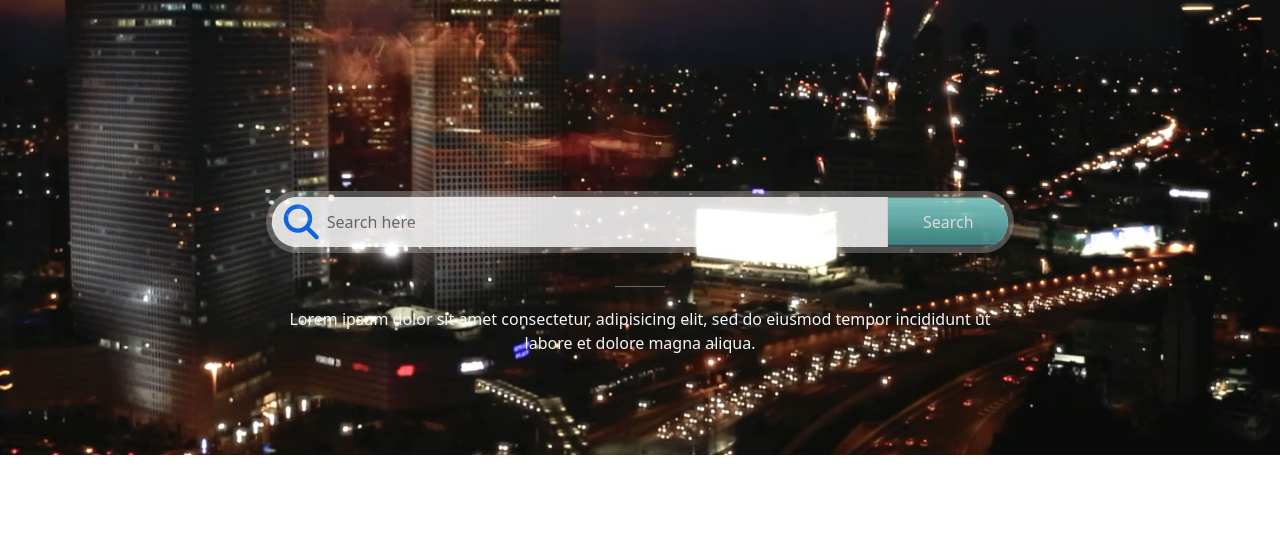
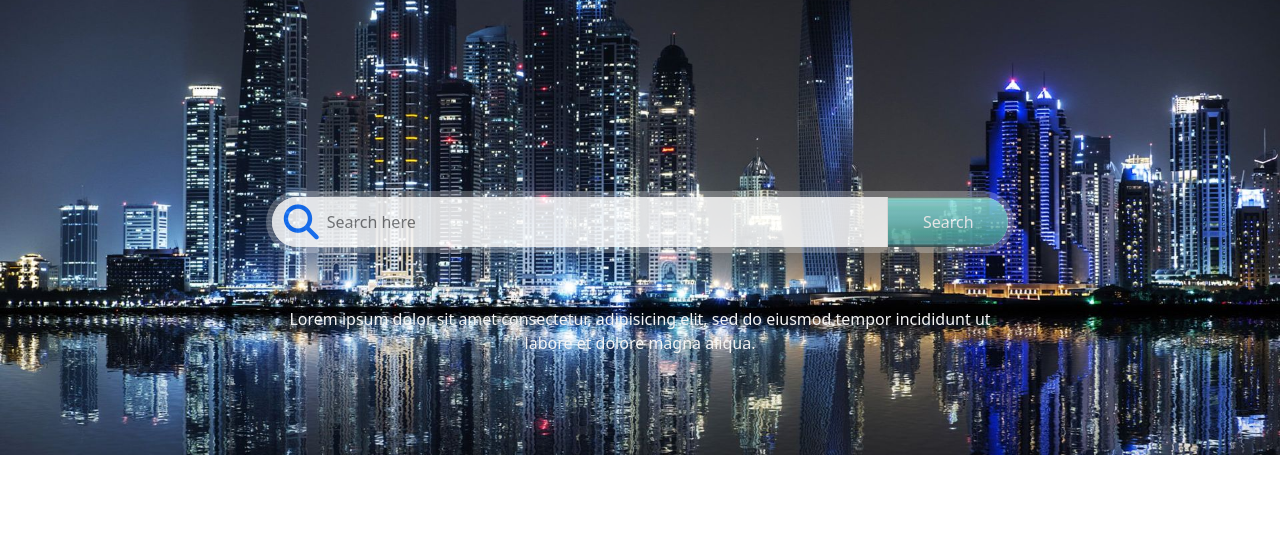
Before and after one commit to xakepa/best-apps, a website: page index.html in a window 1280 px wide. Shown: the part 100-645 px from the top of the page. Drawn offline with nearby package versions, Linux system fonts and the light colour scheme.

Commit message:
small fixes

```diff
--- a/index.html
+++ b/index.html
@@ -18,7 +18,7 @@
 
 <body>
   <header class="header">
-    <section style="background-image: url('images/hero_original.jpg')" class="hero">
+    <section style="background-image: url('images/hero.jpg')" class="hero">
 
       <nav class="navbar nav navbar-expand-lg navbar-dark bg-transparent ">
         <div class="container">
```
